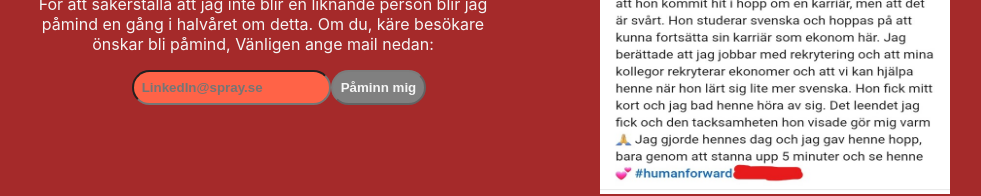
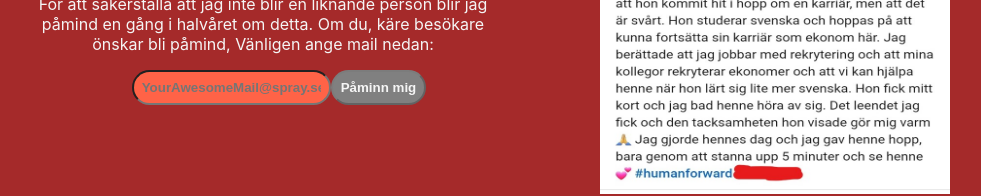
Before and after one commit to albinnilssonafsillen/linkedin, a Next.js app: page / in a window 1280 px wide. Shown: the part 382-578 px from the top of the page, without its empty margins (121-1102 px from the left). Built offline with nearby package versions, Linux system fonts and the light colour scheme.

Commit message:
chnaged placeholder

```diff
--- a/components/content/MailList/MailList.js
+++ b/components/content/MailList/MailList.js
@@ -46,7 +46,7 @@ function MailList() {
             <p>För att säkerställa att jag inte blir en liknande person blir jag påmind en gång i halvåret om detta. Om du, käre besökare önskar bli påmind, Vänligen ange mail nedan:</p>
             <div className="sendMail">
                 <form onSubmit={addSubscription}>
-                    <input className="txtInput" ref={inputMail} required id="mail" onChange={e => setValidMail(e.target.value)} type="email" placeHolder="LinkedIn@spray.se" ></input>
+                    <input className="txtInput" ref={inputMail} required id="mail" onChange={e => setValidMail(e.target.value)} type="email" placeHolder="YourAwesomeMail@spray.se" ></input>
                     <Button disabled={!mail} text="Påminn mig"  />
                 </form>
             </div>
```
